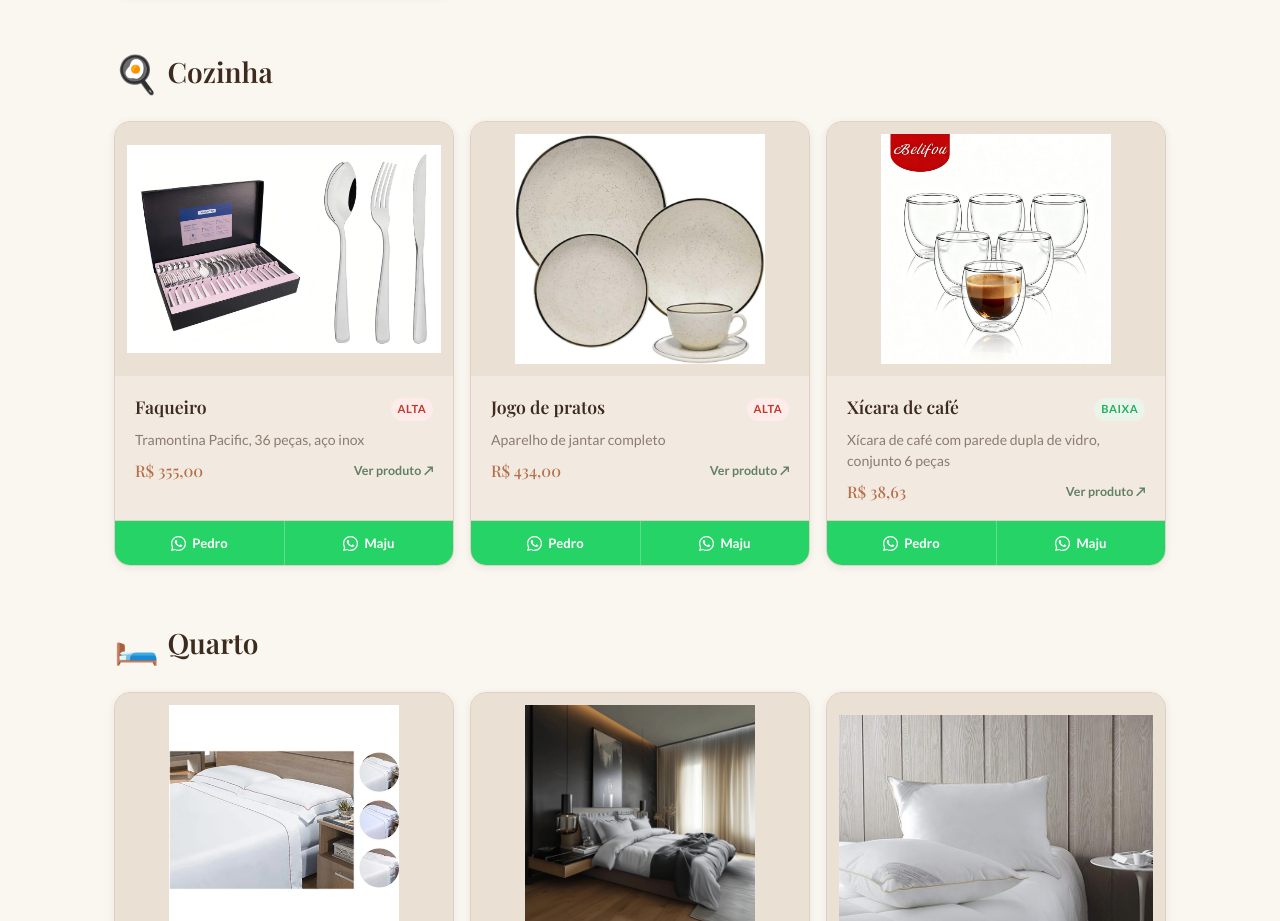
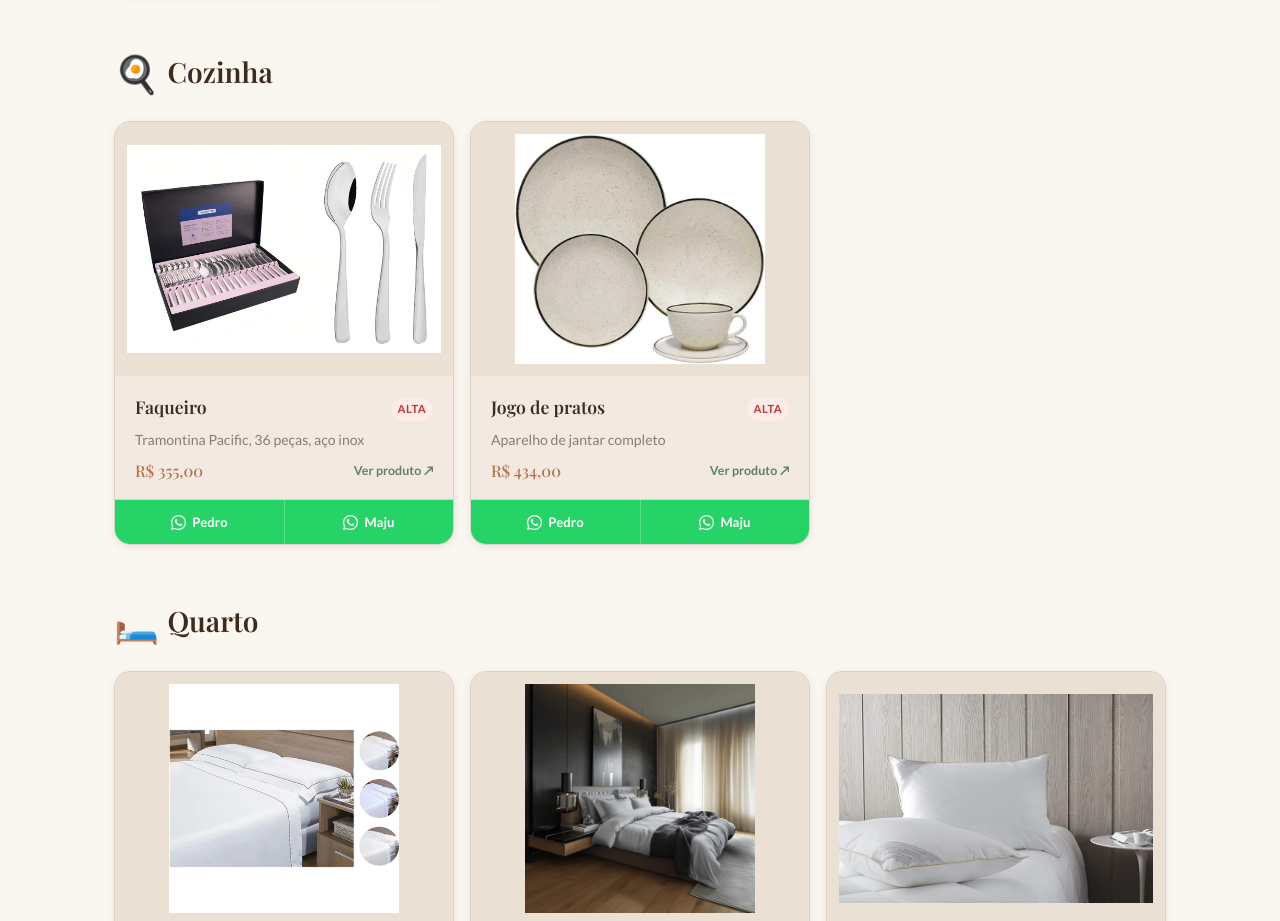
Before and after one commit to pedroaccastilho/lista-casa-nova, a React (Vite) app: page / in a window 1280 px wide. Shown: the part 2660-3581 px from the top of the page. Built offline with nearby package versions, Linux system fonts and the light colour scheme; a web font is replaced by a local one.

Commit message:
Remove item xícara de café da lista de presentes

```diff
--- a/src/data/items.ts
+++ b/src/data/items.ts
@@ -113,15 +113,7 @@ export const categories: Category[] = [
         link: 'https://www.amazon.com.br/dp/B0CFFQBY89',
         image: '/lista-casa-nova/images/products/jogo-pratos.jpg',
       },
-      {
-        id: 14,
-        name: 'Xícara de café',
-        description: 'Xícara de café com parede dupla de vidro, conjunto 6 peças',
-        estimatedPrice: 'R$ 38,63',
-        priority: 'baixa',
-        link: 'https://br.shein.com/AUXOMBelifou6PcsVidroCanecaDeCaf%C3%A9DuplaIsolamentoT%C3%A9rmico80ML-p-87054489-cat-11568.html?share_from=null&url_from=GM71080732241&cdn_rsite=ak&ref=www&rep=dir&ret=br',
-        image: '/lista-casa-nova/images/products/xicara.jpg',
-      },
+
     ],
   },
   {
```
